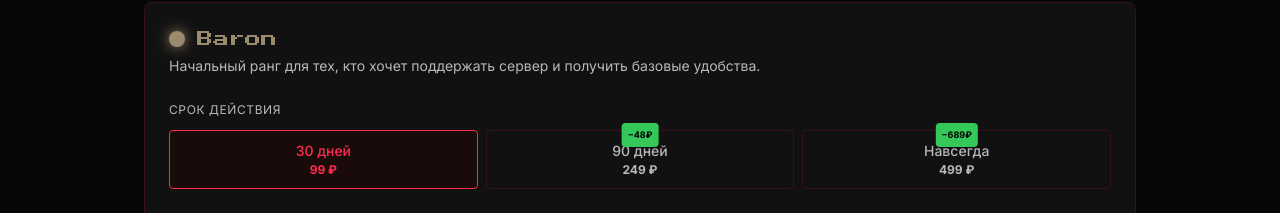
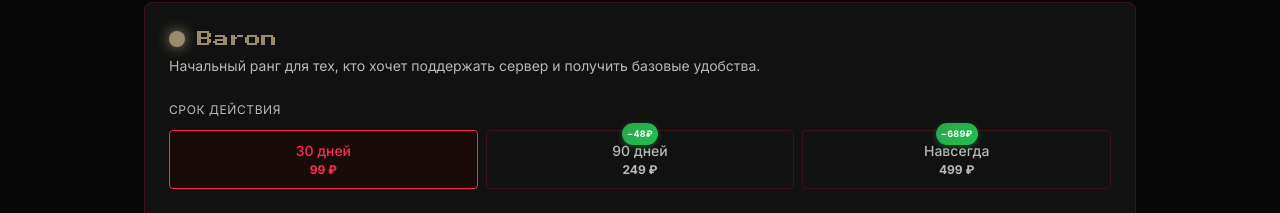
Before and after one commit to Alex-dev-sys/NatuxWorld, a Next.js app: page /shop in a window 1280 px wide. Shown: the part 372-585 px from the top of the page. Built offline with nearby package versions, Linux system fonts and the light colour scheme.

Commit message:
fix: make duration saving badges smaller and pill-shaped

```diff
--- a/src/components/ShopClient.tsx
+++ b/src/components/ShopClient.tsx
@@ -200,7 +200,16 @@ function DurationButton({ variant, active, saving, onClick }: {
       }`}
     >
       {saving && saving > 0 ? (
-        <div className="absolute -top-2 left-1/2 -translate-x-1/2 bg-site-success text-black text-[9px] font-bold px-1.5 py-0.5 rounded whitespace-nowrap">
+        <div className="absolute -top-2 left-1/2 -translate-x-1/2 whitespace-nowrap" style={{
+          background: 'linear-gradient(135deg, #28a745, #20c055)',
+          color: '#fff',
+          fontSize: 9,
+          fontWeight: 700,
+          padding: '1px 5px',
+          borderRadius: 20,
+          letterSpacing: 0.3,
+          boxShadow: '0 2px 6px rgba(53,199,89,0.35)',
+        }}>
           −{saving}₽
         </div>
       ) : null}
```
